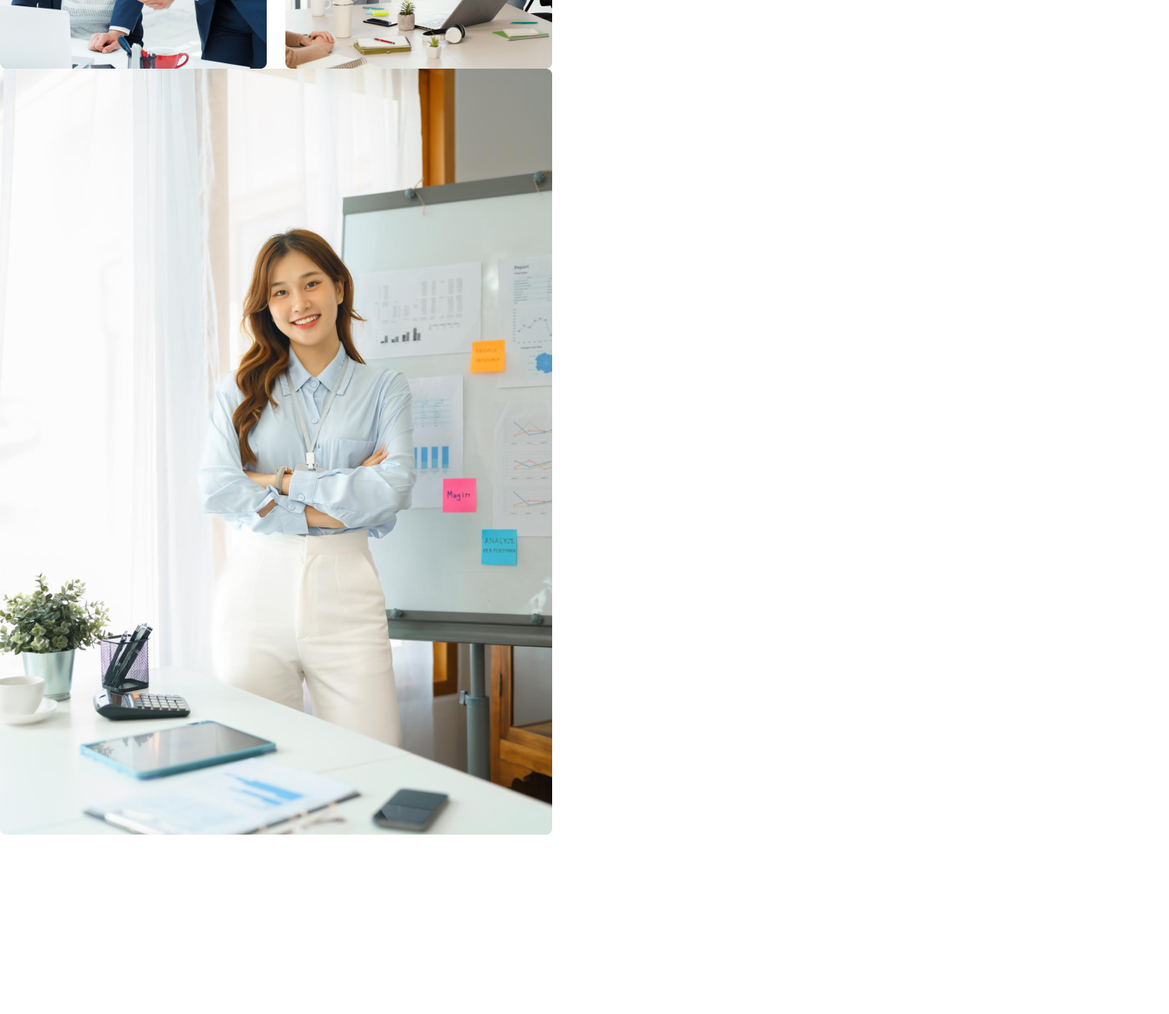
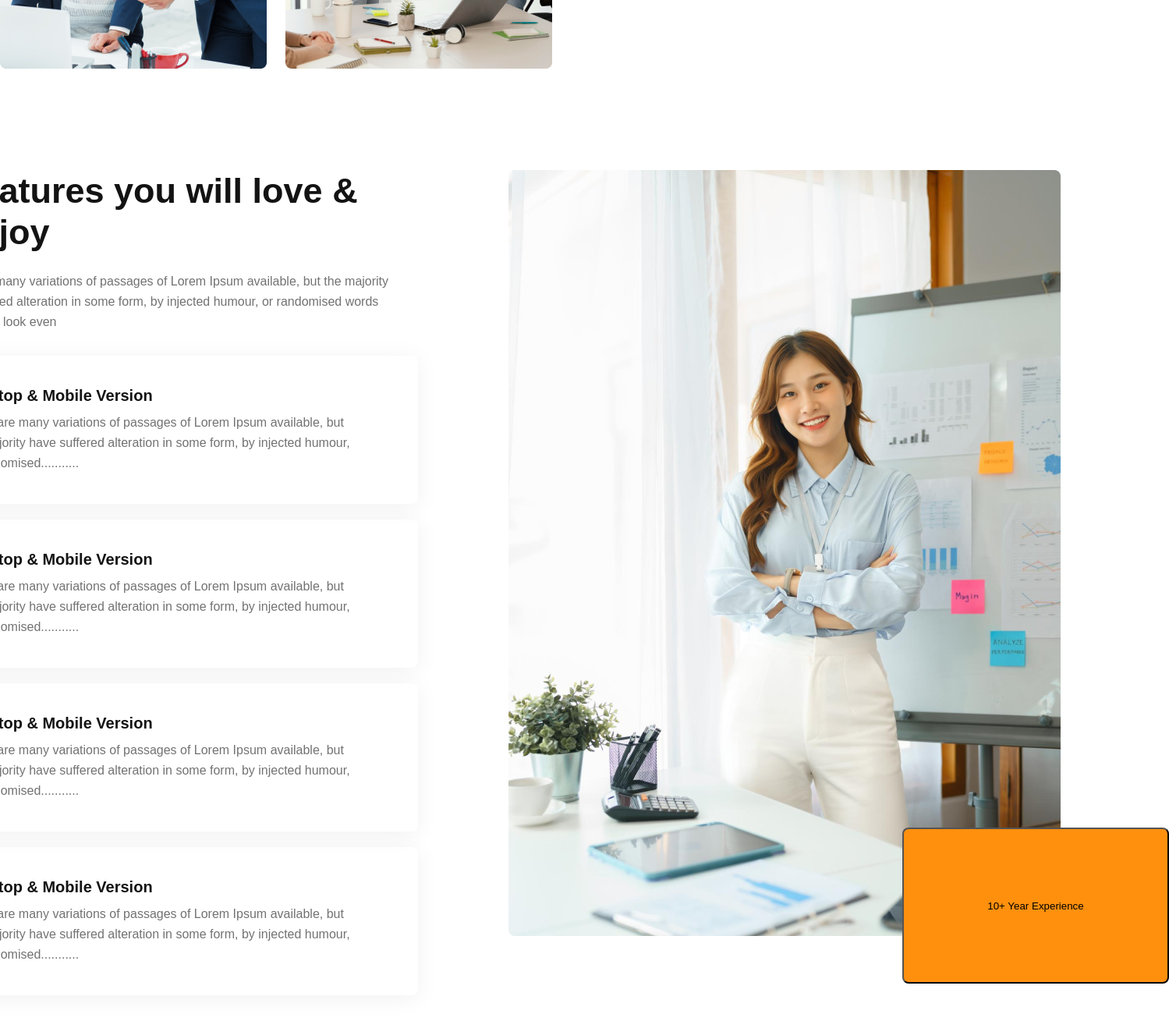
Before and after one commit to wadudjahan/assignment_2, a plain HTML site: page index.html in a window 1280 px wide. Shown: the part 2027-3327 px from the top of the page at 78% size, 1499 px wide, since content can reach past the window. Before the commit the page ends 3101 px from the top, so only its background shows below. Drawn offline with Linux system fonts and the light colour scheme.

Commit message:
section two

```diff
--- a/index.html
+++ b/index.html
@@ -52,12 +52,32 @@
     </section>
 
     <section>
+        <div  class="section-2">
         <div class="articles">
-
+            <p class="article-title">Features you will love & enjoy</p>
+            <p class="article-description">There are many variations of passages of Lorem Ipsum available, but the majority have suffered alteration in some form, by injected humour, or randomised words which don't look even</p>
+            <div class="blogs">
+                <p class="blog-title">Dexktop & Mobile Version</p>
+                <p class="blog-description">There are many variations of passages of Lorem Ipsum available, but the majority have suffered alteration in some form, by injected humour, or randomised...........</p>
+            </div>
+            <div class="blogs">
+                <p class="blog-title">Dexktop & Mobile Version</p>
+                <p class="blog-description">There are many variations of passages of Lorem Ipsum available, but the majority have suffered alteration in some form, by injected humour, or randomised...........</p>
+            </div>
+            <div class="blogs">
+                <p class="blog-title">Dexktop & Mobile Version</p>
+                <p class="blog-description">There are many variations of passages of Lorem Ipsum available, but the majority have suffered alteration in some form, by injected humour, or randomised...........</p>
+            </div>
+            <div class="blogs">
+                <p class="blog-title">Dexktop & Mobile Version</p>
+                <p class="blog-description">There are many variations of passages of Lorem Ipsum available, but the majority have suffered alteration in some form, by injected humour, or randomised...........</p>
+            </div>
         </div>
         <div class="image-right">
             <img src="./images/architect.png" alt="" class="women">
         </div>
+    </div>
+    <button class="experience">10+ Year <span class="small">Experience</span></button>
     </section>
     </main>
     <footer>
--- a/styles/style.css
+++ b/styles/style.css
@@ -125,3 +125,83 @@
     line-height: 26px;
     color: #727272;
 }
+
+.section-2{
+    display: flex;
+    justify-content: center;
+    gap: 146px;
+    margin: 130px 240px;
+}
+
+.articles{
+    height: 982px;
+    width: 586px;
+}
+
+.article-title{
+    color: #131313;
+    font-weight: 800;
+    font-size: 45px;
+    line-height: 53px;
+    margin-bottom: 24px;
+    border-left: 5px solid #FF900E;
+    padding-left: 21px;
+}
+
+.article-description{
+    width: 586px;
+    height: 78px;
+    font-weight: 400;
+    font-size: 16px;
+    line-height: 26px;
+    color: #727272;
+    margin-bottom: 30px;
+}
+
+.blogs{
+    margin-left: 30px;
+    width: 586px;
+    height: 150px;
+    box-shadow: 0px 4px 30px rgba(0, 0, 0, 0.06);
+    border-radius: 8px;
+    display: flex;
+    flex-direction: column;
+    padding-top: 40px;
+    margin-bottom: 20px;
+}
+
+.blog-title{
+    width: 252px;
+    height: 23px;
+    font-weight: 600;
+    font-size: 20px;
+    line-height: 23px;
+    color: #131313;
+    margin-bottom: 10px;
+    align-items: center;
+
+}
+
+.blog-description{
+    width: 514px;
+    height: 78px;
+    font-weight: 400;
+    font-size: 16px;
+    line-height: 26px;
+    color: #727272;
+}
+
+.women{
+    height: 982px;
+    width: 708px;
+}
+
+.experience{
+        position: absolute;
+    width: 342px;
+    height: 200px;
+    left: 1157px;
+    top: 3088px;
+    background: #FF900E;
+    border-radius: 8px;
+}
```
